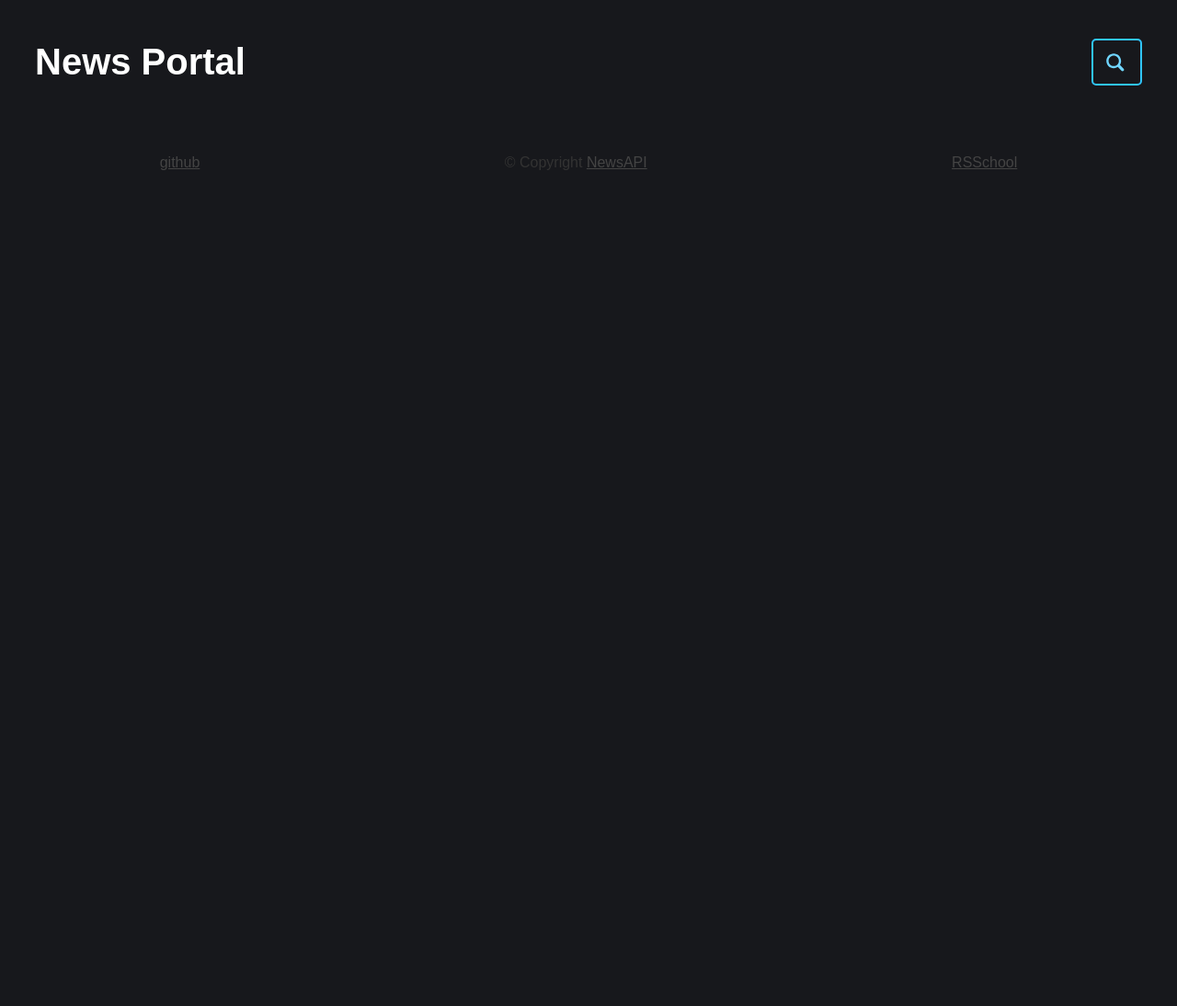
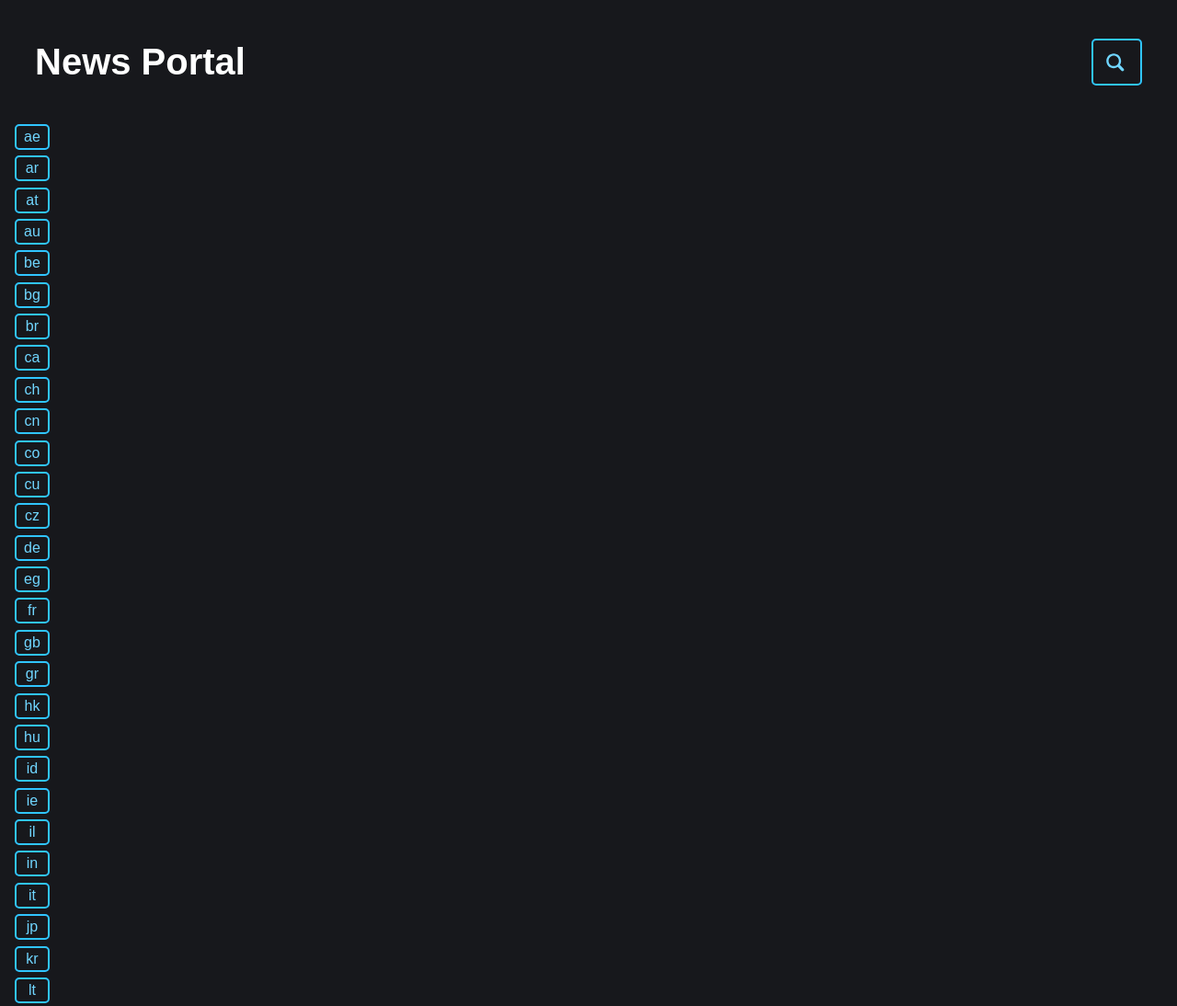
Before and after one commit to L1senochek/migration-news-ip-to-ts, a website built with webpack: page migration-newip-to-ts/src/index.html in a window 1280 px wide. Shown: the top 1094 px of the page at 92% size. Before the commit the page ends 800 px from the top, so only its background shows below. Built offline with nearby package versions, Linux system fonts and the light colour scheme; no server answers.

Commit message:
feat: add countries.ts file

```diff
--- a/migration-newip-to-ts/src/components/app/app.ts
+++ b/migration-newip-to-ts/src/components/app/app.ts
@@ -1,14 +1,17 @@
 import { DrawNews, DrawSources } from '../../types/view/appView';
 import AppController from '../controller/controller';
 import AppView from '../view/appView';
+import Countries, { countriesArr } from '../view/countries/countries';
 
 class App {
   private controller: AppController;
   private view: AppView;
+  private countries: Countries;
 
   constructor() {
     this.controller = new AppController();
     this.view = new AppView();
+    this.countries = new Countries();
   }
 
   start(): void {
@@ -21,6 +24,13 @@ class App {
     this.controller.getSources((data?: DrawSources) => {
       if (data) this.view.drawSources(data);
     });
+
+    this.countries.draw(countriesArr);
+    document.querySelector('.countries')?.addEventListener('click', (e: Event) =>
+      this.controller.getCountryNews(e, (data?: DrawNews) => {
+        if (data) this.view.drawNews(data);
+      })
+    );
   }
 }
 
--- a/migration-newip-to-ts/src/components/controller/controller.ts
+++ b/migration-newip-to-ts/src/components/controller/controller.ts
@@ -54,6 +54,37 @@ class AppController extends AppLoader {
       callback
     );
   }
+
+  getCountryNews(e: Event, callback: Callback<DrawNews>) {
+    let target = e.target;
+    const newsContainer = e.currentTarget;
+
+    while (target !== newsContainer) {
+      if (target instanceof Element) {
+        if (target.classList.contains('countries__item')) {
+          const countyId: string | null = target.getAttribute('data-countries-id');
+          if (
+            countyId !== null &&
+            newsContainer instanceof Element &&
+            newsContainer.getAttribute('data-county') !== countyId
+          ) {
+            newsContainer.setAttribute('data-county', countyId);
+            super.getResp(
+              {
+                endpoint: EndpointTypes.TopHeadlines,
+                options: {
+                  country: countyId,
+                },
+              },
+              callback
+            );
+          }
+          return;
+        }
+        target = target.parentNode;
+      }
+    }
+  }
 }
 
 export default AppController;
--- a/migration-newip-to-ts/src/components/view/appView.ts
+++ b/migration-newip-to-ts/src/components/view/appView.ts
@@ -1,14 +1,17 @@
 import { DrawNews, DrawSources } from '../../types/view/appView';
+import Countries from './countries/countries';
 import News from './news/news';
 import Sources from './sources/sources';
 
 export class AppView {
   private news: News;
   private sources: Sources;
+  private countries: Countries;
 
   constructor() {
     this.news = new News();
     this.sources = new Sources();
+    this.countries = new Countries();
   }
 
   drawNews(data: DrawNews) {
@@ -20,6 +23,10 @@ export class AppView {
     const values = data.sources;
     if (values) this.sources.draw(values);
   }
+
+  drawCountries(countries: string[]) {
+    this.countries.draw(countries);
+  }
 }
 
 export default AppView;
--- /dev/null
+++ b/migration-newip-to-ts/src/components/view/countries/countries.css
@@ -0,0 +1,39 @@
+.countries {
+  display: flex;
+  overflow: auto;
+  align-items: center;
+  flex-direction: column;
+  padding: 5px;
+}
+
+.countries__item {
+  display: flex;
+  padding: 0.25em;
+  width: 2vw;
+  text-align: center;
+  align-items: center;
+  justify-content: center;
+  height: auto;
+  background: none;
+  border: 2px solid #30c5ff;
+  border-radius: 5px;
+  font: inherit;
+  line-height: 1;
+  margin: 0.2em;
+  color: #70d6ff;
+  transition: 0.25s;
+  cursor: pointer;
+}
+
+.countries__item:hover,
+.countries__item:focus {
+  border-color: #3fcc59;
+  color: #69db7e;
+  box-shadow: 0 0.5em 0.5em -0.4em #3fcc59;
+  transform: translateY(-0.25em);
+}
+
+.countries__item-name {
+  font-weight: 400;
+  white-space: normal;
+}
--- /dev/null
+++ b/migration-newip-to-ts/src/components/view/countries/countries.ts
@@ -0,0 +1,87 @@
+import './countries.css';
+
+export const countriesArr: string[] = [
+  'ae',
+  'ar',
+  'at',
+  'au',
+  'be',
+  'bg',
+  'br',
+  'ca',
+  'ch',
+  'cn',
+  'co',
+  'cu',
+  'cz',
+  'de',
+  'eg',
+  'fr',
+  'gb',
+  'gr',
+  'hk',
+  'hu',
+  'id',
+  'ie',
+  'il',
+  'in',
+  'it',
+  'jp',
+  'kr',
+  'lt',
+  'lv',
+  'ma',
+  'mx',
+  'my',
+  'ng',
+  'nl',
+  'no',
+  'nz',
+  'ph',
+  'pl',
+  'pt',
+  'ro',
+  'rs',
+  'ru',
+  'sa',
+  'se',
+  'sg',
+  'si',
+  'sk',
+  'th',
+  'tr',
+  'tw',
+  'ua',
+  'us',
+  've',
+  'za',
+];
+
+class Countries {
+  draw(countries: string[]): void {
+    const fragment = document.createDocumentFragment();
+    const countriesItemTemp = document.querySelector<HTMLTemplateElement>('#countriesItemTemp');
+
+    countries.forEach((country) => {
+      if (countriesItemTemp instanceof HTMLElement) {
+        const countriesClone = countriesItemTemp.content.cloneNode(true);
+        if (countriesClone instanceof DocumentFragment) {
+          const countriesCloneName = countriesClone.querySelector('.countries__item-name');
+          if (countriesCloneName) {
+            countriesCloneName.textContent = country;
+          }
+          const countriesCloneItem = countriesClone.querySelector('.countries__item');
+          if (countriesCloneItem) {
+            countriesCloneItem.setAttribute('data-countries-id', country);
+          }
+          fragment.append(countriesClone);
+        }
+      }
+    });
+
+    const countr = document.querySelector('.countries');
+    if (countr) countr.append(fragment);
+  }
+}
+
+export default Countries;
--- a/migration-newip-to-ts/src/components/view/news/news.css
+++ b/migration-newip-to-ts/src/components/view/news/news.css
@@ -1,7 +1,7 @@
 .news {
   display: flex;
   align-items: center;
-  width: 65%;
+  width: 55%;
   justify-content: space-between;
   flex-direction: row;
   flex-wrap: wrap;
--- a/migration-newip-to-ts/src/index.html
+++ b/migration-newip-to-ts/src/index.html
@@ -24,6 +24,7 @@
       </div>
     </header>
     <main class="main">
+      <div class="countries"></div>
       <div class="sources buttons"></div>
       <div class="news"></div>
     </main>
@@ -58,6 +59,11 @@
         </div>
       </div>
     </template>
+    <template id="countriesItemTemp">
+      <div class="countries__item">
+        <span class="countries__item-name"></span>
+      </div>
+    </template>
     <script src="./index.js"></script>
   </body>
 </html>
```
